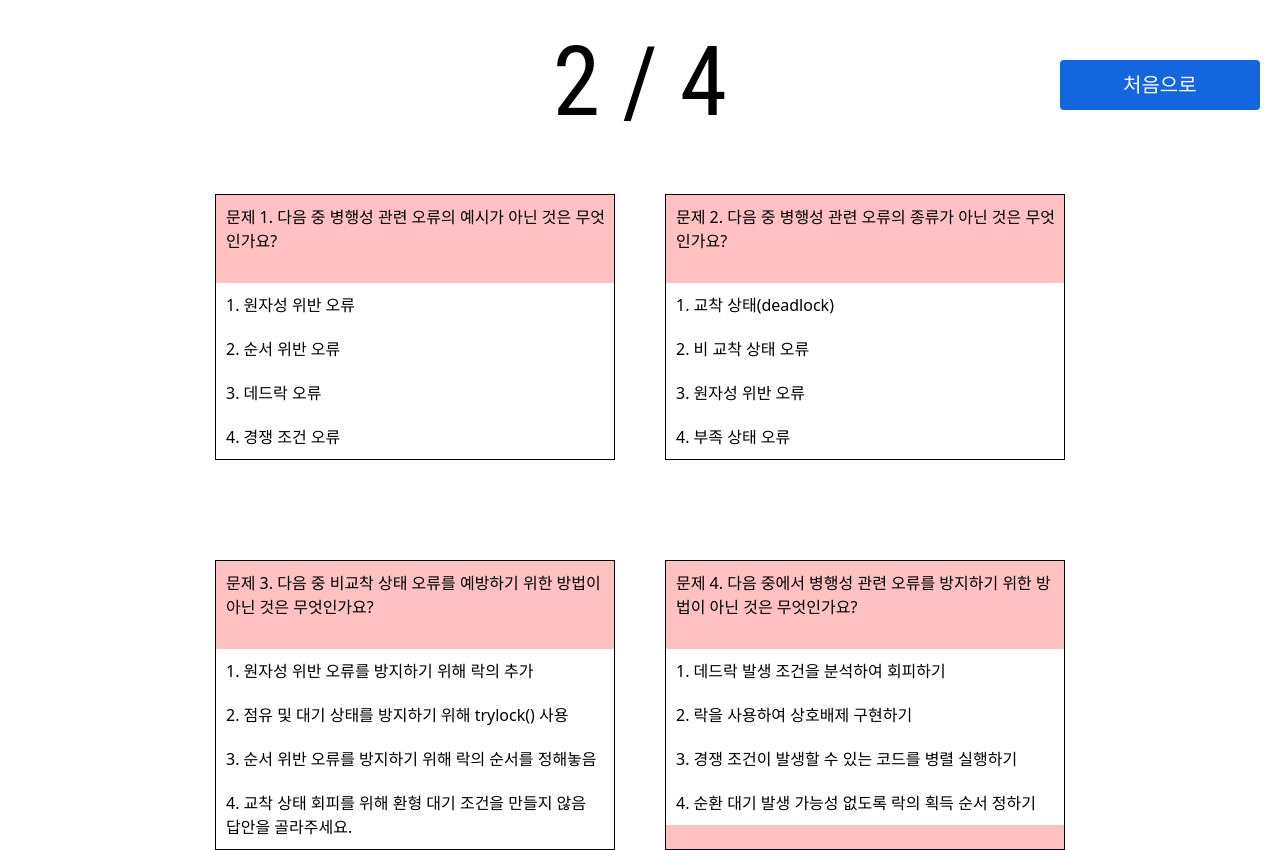
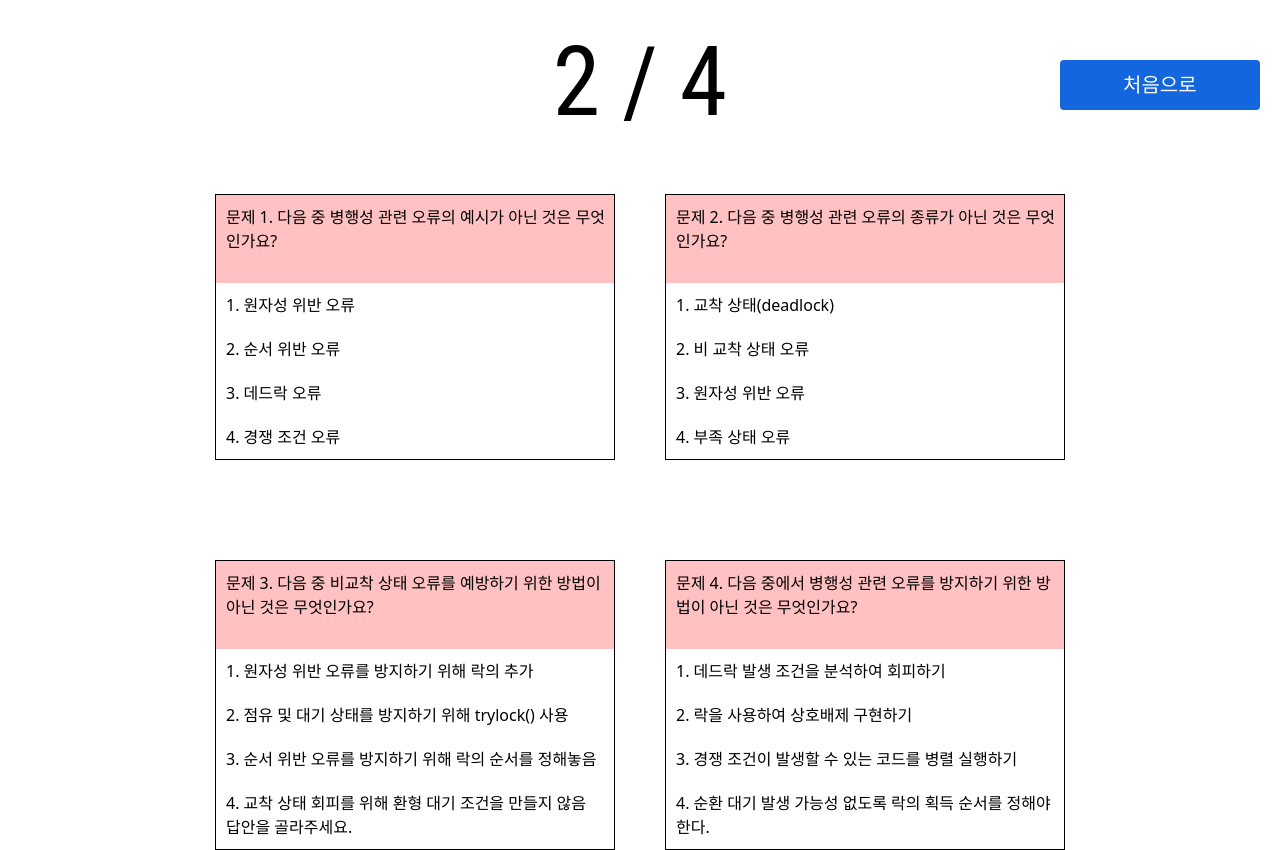
Before and after one commit to 2024-hackathon-team18/Team18, a React (Vite) app in the folder frontend/: page /result in a window 1280 px wide. Built offline with nearby package versions, Linux system fonts and the light colour scheme.

Commit message:
fix : result 수정

```diff
--- a/frontend/src/pages/ResultPage.tsx
+++ b/frontend/src/pages/ResultPage.tsx
@@ -59,7 +59,7 @@ export default function ResultPage() {
           <p className="bg-white w-[100%]  p-[10px]">1. 데드락 발생 조건을 분석하여 회피하기</p>
           <p className="bg-white w-[100%]  p-[10px]">2. 락을 사용하여 상호배제 구현하기</p>
           <p className="bg-white w-[100%]  p-[10px]">3. 경쟁 조건이 발생할 수 있는 코드를 병렬 실행하기</p>
-          <p className="bg-white w-[100%]  p-[10px]">4. 순환 대기 발생 가능성 없도록 락의 획득 순서 정하기</p>
+          <p className="bg-white w-[100%]  p-[10px]">4. 순환 대기 발생 가능성 없도록 락의 획득 순서를 정해야 한다.</p>
         </div>
       </div>
     </div>
```
